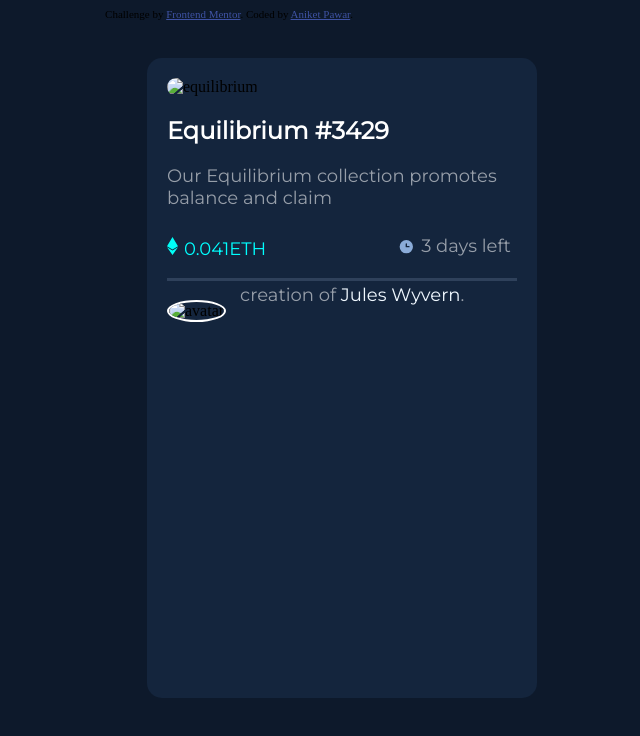
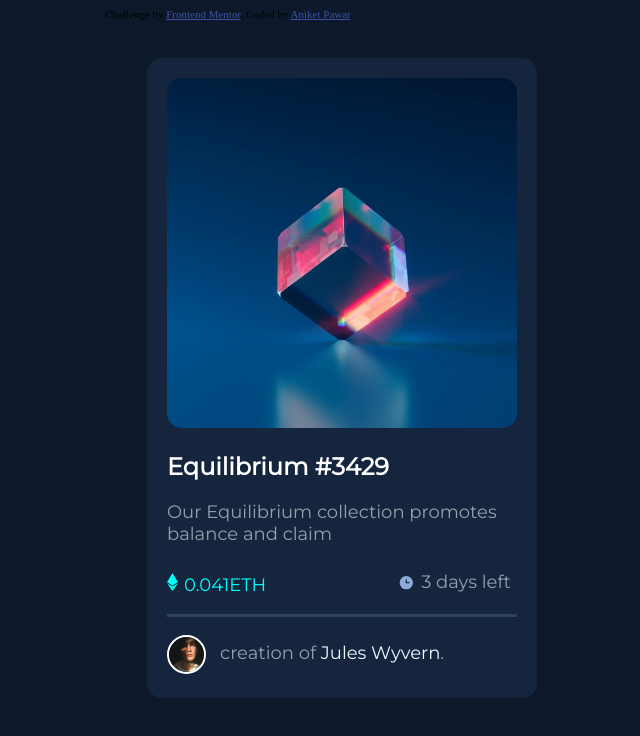
Before and after one commit to Aniketanantpwr/forntend-mentor-challenge2, a plain HTML site: page index.html in a window 1280 px wide. Shown: the whole page, without its empty margins (411-1051 px from the left). Drawn offline with Linux system fonts and the light colour scheme.

Commit message:
updated img url

```diff
--- a/index.html
+++ b/index.html
@@ -28,7 +28,7 @@
 
 <body>
   <div class="red">
-    <img class="main-img" src="images/image-equilibrium.jpg" alt="equilibrium">
+    <img class="main-img" src="image-equilibrium.jpg" alt="equilibrium">
     <h2>Equilibrium #3429</h2>
     <p class="paragraph">Our Equilibrium collection promotes balance and claim</p>
     <div class="second-layer">
@@ -47,7 +47,7 @@
     <div>
       <hr class="hr">
       <div class="avatar-class">
-        <img class="avatar" src="images/image-avatar.png" alt="avatar">
+        <img class="avatar" src="image-avatar.png" alt="avatar">
         <p class="name">creation of <span>Jules Wyvern</span>.</p>
       </div>
     </div>
```
